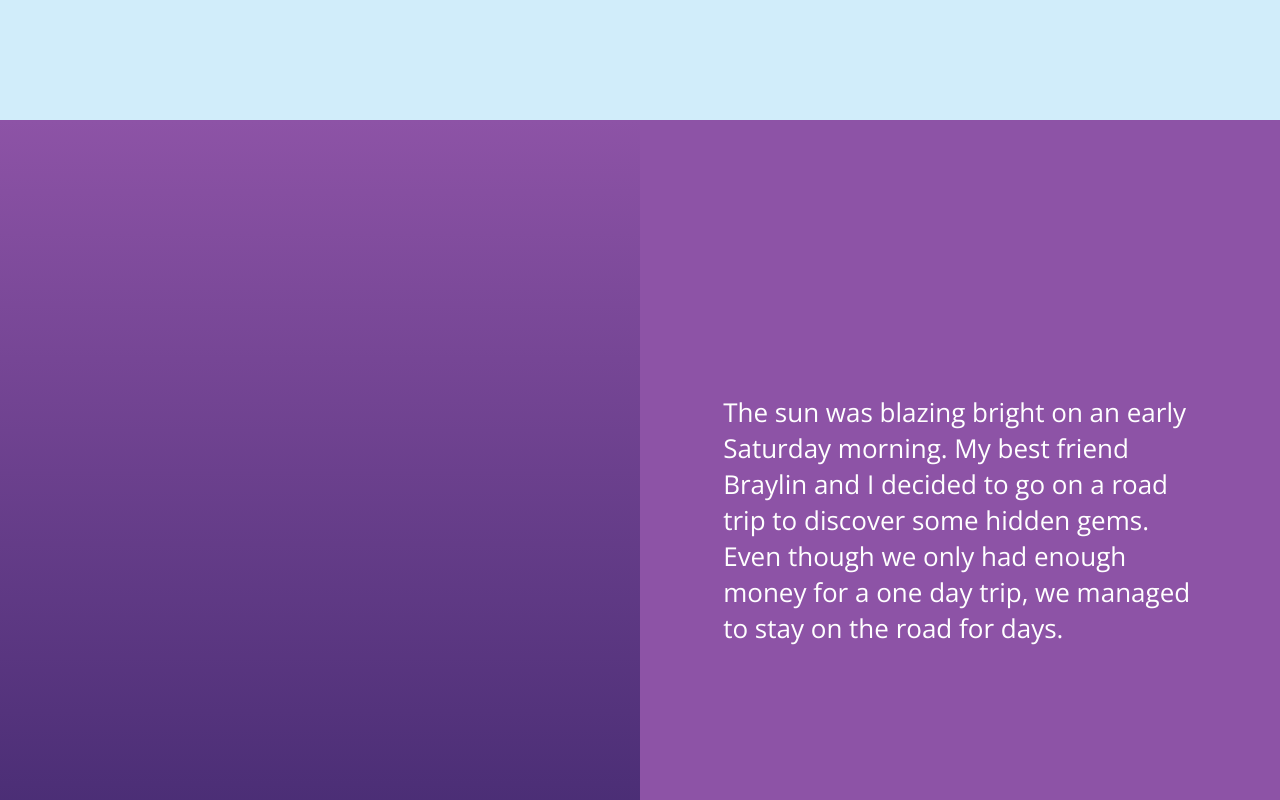
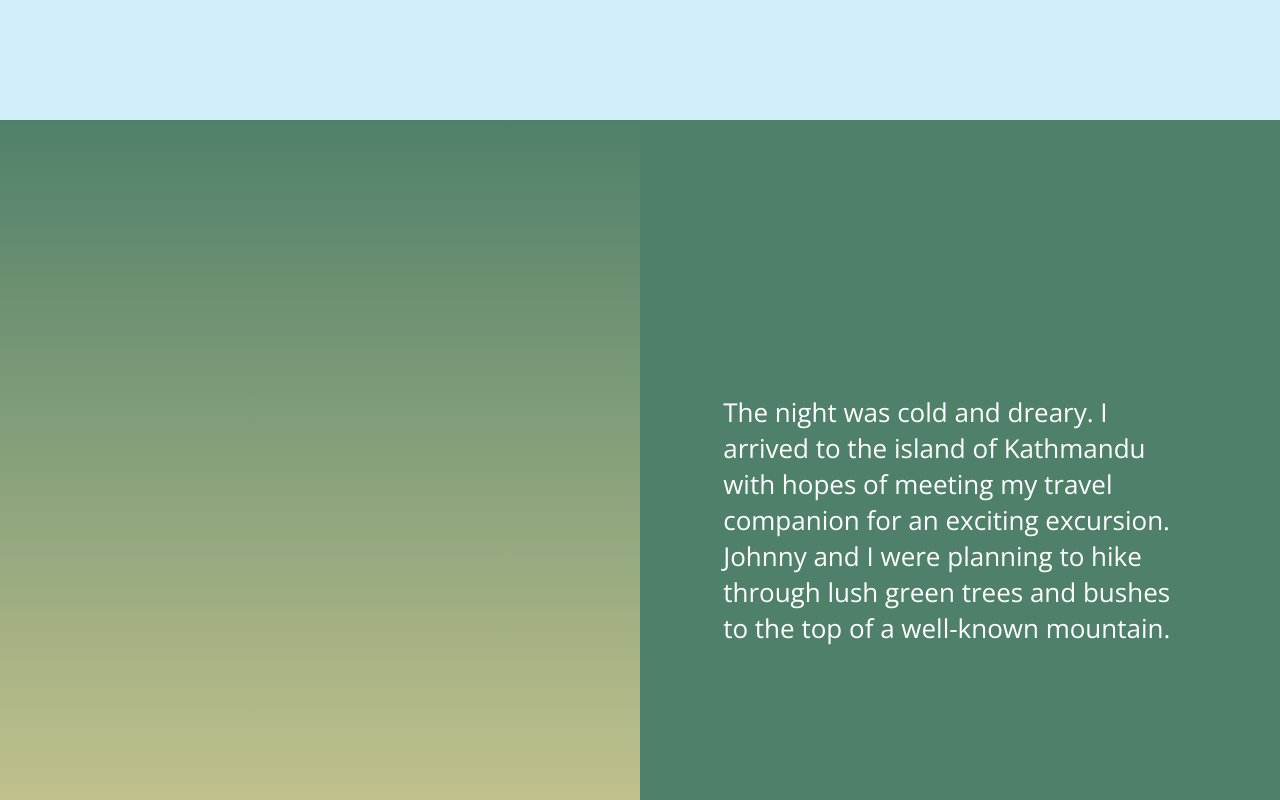
Before and after one commit to ryane1/GC-Final-Project, an Angular app: page / in a window 1280 px wide. Shown: the part 680-1480 px from the top of the page. Built offline with nearby package versions, Linux system fonts and the light colour scheme; a web font is replaced by a local one.

Commit message:
updated anger and sadness routes

```diff
--- a/src/app/story/anger-disgust/anger-disgust.component.css
+++ b/src/app/story/anger-disgust/anger-disgust.component.css
@@ -1,7 +1,39 @@
 p {
   font-size: 16px;
+  margin:0;
+  padding: 13%;
 }
-.anger1 {
+section{
+  width:100%;
+  position:relative;
+  /* left:50%; */
+  display: flex;
+  align-items: center;
+  height:50vh;
+ }
+ .anger1,.anger6{
+  background-color:#fe1100;
+  color:white;
+  /* padding: 20%; */
+
+}
+.anger2, .anger7{
+  background-color:#b31509;
+  color:white;
+}
+.anger3, .anger8{
+  background-color: #44385c;
+  color:white;
+}
+.anger4, .anger9{
+  background-color:  #5c595a;
+  color:white;
+}
+.anger5, .anger10{
+  background-color: #7e84ad;
+}
+
+/* .anger1 {
   background-color: #fe1100;
   height: 100vh;
 }
@@ -52,22 +84,18 @@ p {
   padding: 20px;
   padding-top: 38px;
   color: white;
+} */
+@media only screen and (min-width: 768px) {
+  section{
+    left:50%;
+    width:50%;
+    height:100vh;
 }
-@media only screen and (min-width: 768px) {
-  div > p {
-    font-size: 14px;
-  }
-  .anger1 > div,
-  .anger4 > div {
-    float: right;
-  }
-  div {
-    width: 500px;
-  }
-  .anger3 > div {
-    top: 45%;
-  }
-  .anger4 > div {
-    top: 24%;
+p{
+    font-size:26px;
+}
+div{
+    height: 1000vh;
+    background-image: linear-gradient( #fe1100, #b31509,#44385c, #5c595a, #7e84ad, #fe1100, #b31509,#44385c, #5c595a, #7e84ad);
   }
 }
--- a/src/app/story/anger-disgust/anger-disgust.component.html
+++ b/src/app/story/anger-disgust/anger-disgust.component.html
@@ -1,72 +1,73 @@
+<div class="horizontal_scroll">
 <section class="anger1">
-    <div>
+
         <p>The night was cold and dreary. I arrived to the island of Kathmandu with hopes of meeting my travel companion for an exciting excursion. Johnny and I were planning to hike through lush green trees and bushes to the top of a well-known mountain.  </p>
-      </div>
+
 </section>
 
 <section class="anger2">
-    <div>
+
         <p>
             I usually don’t travel to remote islands alone, but I decided to take the risk. I spent the night meeting the people of the town. Everything was going well until I was dared to eat a chocolate covered grasshopper.
         </p>
-    </div>
+
 </section>
 
 <section class="anger3">
-    <div>
+
         <p>While I admire Guy Fieri’s fearlessness to eat chicken toes and lizard arms, I was not up for the challenge at all. However, I didn’t want to seem like a scaredy cat in front of my new friends, so I obliged. I closed my eyes in despair and chewed.
             </p>
-      </div>
+
 </section>
 
 <section class="anger4">
-    <div>
+
         <p>
             As I felt the bugs’ stiff legs crunch in my mouth, I imagined that it was a handful of fresh, crispy fries from McDonald’s. Laughs echoed from the crowd as they witnessessed the expression of disgust cover my face. Don’t eat grasshoppers in any way, shape, or form, I beg of you! Suddenly, the loud voices began to fade slowly.
         </p>
-    </div>
+
 </section>
 
 <section class="anger5">
-    <div>
+
         <p>I opened my eyes and saw lightning bolts sketch the dark, black sky. Everyone scattered in different directions. If you’re from Kathmandu, you know when it rains, it pours. As a visitor, I apparently didn’t get the memo. A thunderous cloud stood above my head and released a monsoon.  </p>
-      </div>
+
 </section>
 
 <section class="anger6">
-    <div>
+
         <p>
             I frantically sprinted towards the nearest place of shelter. The heavy wind blew so hard that it formed a blurry cast over my eyes. I felt like I was Tom Hanks in a scene from Cast Away. Out of nowhere, I saw dimmed headlights approaching me. It was an old man driving a rickshaw.
         </p>
-    </div>
+
 </section>
 
 <section class="anger7">
-    <div>
+
         <p>How he managed to drive through this treacherous weather was beyond me. Honestly, I didn’t care because I just wanted help, even if it was from a stranger. So I hopped on the rundown ride and proceeded to tell the driver where I stayed. He didn’t speak any English and could barely hear a word that I was saying.
             </p>
-      </div>
+
 </section>
 
 <section class="anger8">
-    <div>
+
         <p>
             Frustratingly, I had no choice but to rely on my expert skills in Guesstures. After about 5 minutes of intense acting, I had an epiphany! I remembered grabbing a card from the front desk of the hotel that I was staying at. I dug into my wet pockets and pulled out the limp card.
         </p>
-    </div>
+
 </section>
 
 <section class="anger9">
-    <div>
+
         <p>As soon as I showed him the card, he smiled and nodded his head. I assumed that he knew the location of the hotel and I felt a sigh of relief. For an old guy, he was peddling quite fast. I made it to my room in less than 15 minutes.
             </p>
-      </div>
+
 </section>
 
 <section class="anger10">
-    <div>
         <p>
             The next day, Johnny called me and said that his cat, Snuggles, got stuck on his roof and he couldn’t make it to the trip. I blame the downfall of this trip on the grasshopper! In total anguish, I refused to stay on the island for another day. I decided to pack my bags and head back home to play Guesstures with my family.
         </p>
-    </div>
+
 </section>
+</div>
--- a/src/app/story/sadness-fear/sadness-fear.component.css
+++ b/src/app/story/sadness-fear/sadness-fear.component.css
@@ -1,68 +1,50 @@
 p {
     font-size: 16px;
+    margin:0;
+    padding: 13%;
   }
-.fear1{
-    background-color: #4f8069;
-    height: 100vh;
+  section{
+    width:100%;
+    position:relative;
+    /* left:50%; */
+    display: flex;
+    align-items: center;
+    height:50vh;
    }
-.fear1>div{
-    padding: 20px;
-    position: relative;
-    top: 35%;
-    right: -8px;
-    text-align: right;
+   .fear1,.fear6{
+    background-color:#4f8069;
+    color:white;
+    /* padding: 20%; */
+
+  }
+  .fear2, .fear7{
+    background-color:#e3d597;
+
+  }
+  .fear3, .fear8{
+    background-color: #293b75;
     color:white;
   }
-.fear2{
-    background-color: #e3d597;
-    height: 100vh;
-}
-.fear2>div{
-    padding: 20px;
-    padding-top:38px;
-    color:black;
-
-}
-.fear3{
-    background-color: #293b75;
-    height: 100vh;
-}
-.fear3>div{
-    padding: 20px;
-    position: relative;
-    top:24%;
+  .fear4, .fear9{
+    background-color:  #334011;
     color:white;
   }
-.fear4{
-    background-color: #334011;
-    height: 100vh;
+  .fear5, .fear10{
+    background-color: #b8e63d;
   }
-.fear4>div{
-    padding: 20px;
-    position: relative;
-    top: 35%;
-    right: -8px;
-    text-align: right;
-    color:white;
+
+@media only screen and (min-width:992px){
+    section{
+        left:50%;
+        width:50%;
+        height:100vh;
     }
-.fear5{
-    background-color: #b8e63d;
-    height: 100vh;
-}
-.fear5>div{
-    padding: 20px;
-    padding-top:38px;
-    color:black;
-}
-@media only screen and (min-width:992px){
-
-    div > p{
-        font-size:14px;
-    }
-.fear1>div,.fear4>div{
-    float:right;
+    p{
+        font-size:26px;
     }
     div{
-    width:500px;
+        height: 1000vh;
+        background-image: linear-gradient( #4f8069,#e3d597,#293b75,#334011,#b8e63d, #4f8069,
+        #e3d597,#293b75, #334011, #b8e63d);
     }
 }
--- a/src/app/story/sadness-fear/sadness-fear.component.html
+++ b/src/app/story/sadness-fear/sadness-fear.component.html
@@ -1,72 +1,74 @@
+<div class="horizontal_scroll">
 <section class="fear1">
-    <div>
+
         <p>The night was cold and dreary. I arrived to the island of Kathmandu with hopes of meeting my travel companion for an exciting excursion. Johnny and I were planning to hike through lush green trees and bushes to the top of a well-known mountain.  </p>
-      </div>
+
 </section>
 
 <section class="fear2">
-    <div>
+
         <p>
             I usually don’t travel to remote islands alone, but I decided to take the risk. I spent the night meeting the people of the town. Everything was going well until I was dared to eat a chocolate covered grasshopper.
         </p>
-    </div>
+
 </section>
 
 <section class="fear3">
-    <div>
+
         <p>While I admire Guy Fieri’s fearlessness to eat chicken toes and lizard arms, I was not up for the challenge at all. However, I didn’t want to seem like a scaredy cat in front of my new friends, so I obliged. I closed my eyes in despair and chewed.
             </p>
-      </div>
+
 </section>
 
 <section class="fear4">
-    <div>
+
         <p>
             As I felt the bugs’ stiff legs crunch in my mouth, I imagined that it was a handful of fresh, crispy fries from McDonald’s. Laughs echoed from the crowd as they witnessessed the expression of disgust cover my face. Don’t eat grasshoppers in any way, shape, or form, I beg of you! Suddenly, the loud voices began to fade slowly.
         </p>
-    </div>
+
 </section>
 
 <section class="fear5">
-    <div>
+
         <p>I opened my eyes and saw lightning bolts sketch the dark, black sky. Everyone scattered in different directions. If you’re from Kathmandu, you know when it rains, it pours. As a visitor, I apparently didn’t get the memo. A thunderous cloud stood above my head and released a monsoon.  </p>
-      </div>
+
 </section>
 
 <section class="fear6">
-    <div>
+
         <p>
             I frantically sprinted towards the nearest place of shelter. The heavy wind blew so hard that it formed a blurry cast over my eyes. I felt like I was Tom Hanks in a scene from Cast Away. Out of nowhere, I saw dimmed headlights approaching me. It was an old man driving a rickshaw.
         </p>
-    </div>
+
 </section>
 
 <section class="fear7">
-    <div>
+
         <p>How he managed to drive through this treacherous weather was beyond me. Honestly, I didn’t care because I just wanted help, even if it was from a stranger. So I hopped on the rundown ride and proceeded to tell the driver where I stayed. He didn’t speak any English and could barely hear a word that I was saying.
             </p>
-      </div>
+
 </section>
 
 <section class="fear8">
-    <div>
+
         <p>
             Frustratingly, I had no choice but to rely on my expert skills in Guesstures. After about 5 minutes of intense acting, I had an epiphany! I remembered grabbing a card from the front desk of the hotel that I was staying at. I dug into my wet pockets and pulled out the limp card.
         </p>
-    </div>
+
 </section>
 
 <section class="fear9">
-    <div>
+
         <p>As soon as I showed him the card, he smiled and nodded his head. I assumed that he knew the location of the hotel and I felt a sigh of relief. For an old guy, he was peddling quite fast. I made it to my room in less than 15 minutes.
             </p>
-      </div>
+
 </section>
 
 <section class="fear10">
-    <div>
+
         <p>
             The next day, Johnny called me and said that his cat, Snuggles, got stuck on his roof and he couldn’t make it to the trip. I blame the downfall of this trip on the grasshopper! In total anguish, I refused to stay on the island for another day. I decided to pack my bags and head back home to play Guesstures with my family.
         </p>
-    </div>
+
 </section>
+</div>
--- a/src/app/story/story.component.ts
+++ b/src/app/story/story.component.ts
@@ -8,8 +8,8 @@ import { ApiService } from "../api.service";
 })
 export class StoryComponent implements OnInit {
   showAngerDisgust: boolean = false;
-  showSadnessFear: boolean = false;
-  showJoySurprise: boolean = true;
+  showSadnessFear: boolean = true;
+  showJoySurprise: boolean = false;
 
   constructor(private apiService: ApiService) {}
 
```
Lines whose indentation alone changed are shown as unchanged.
